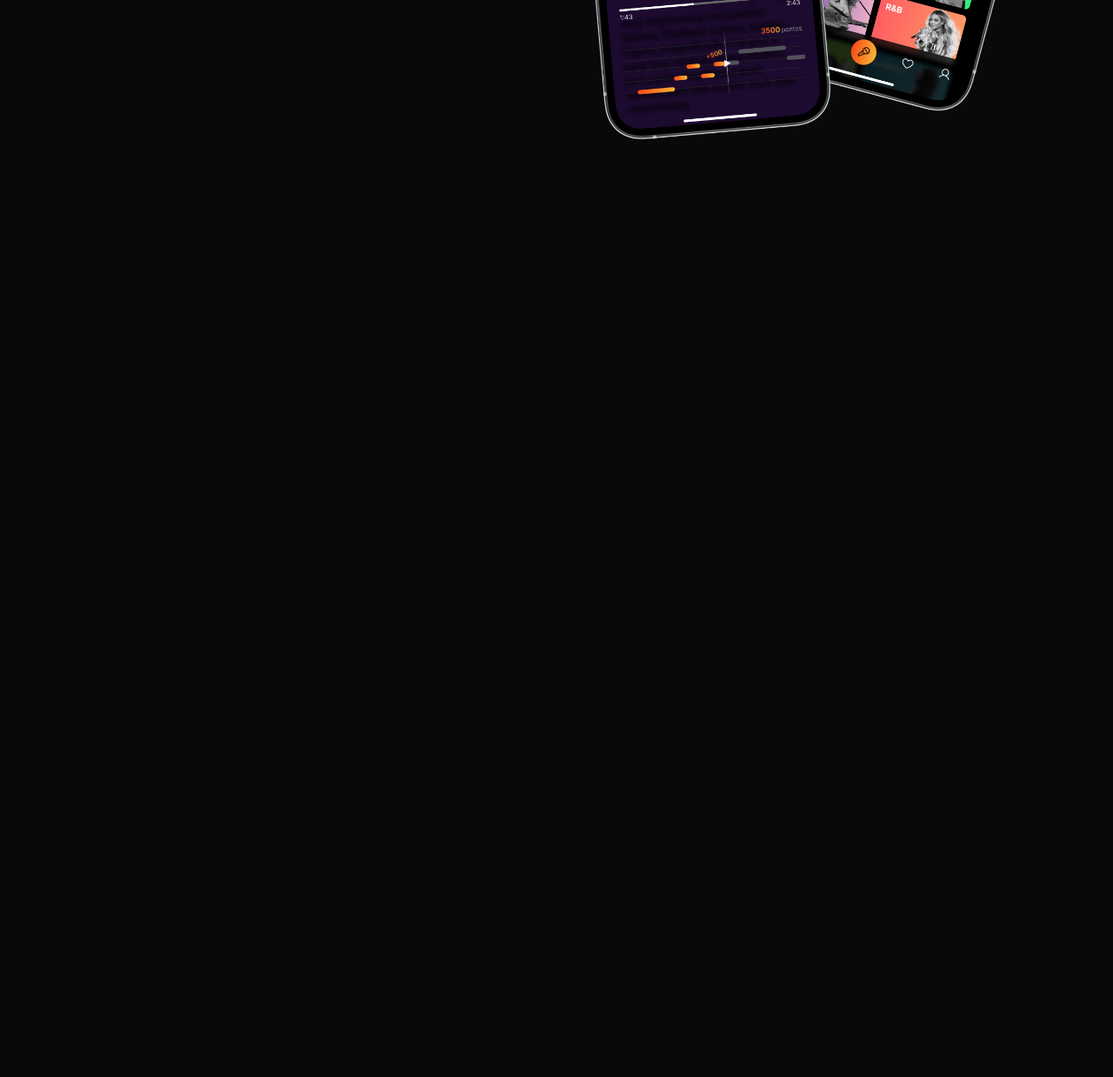
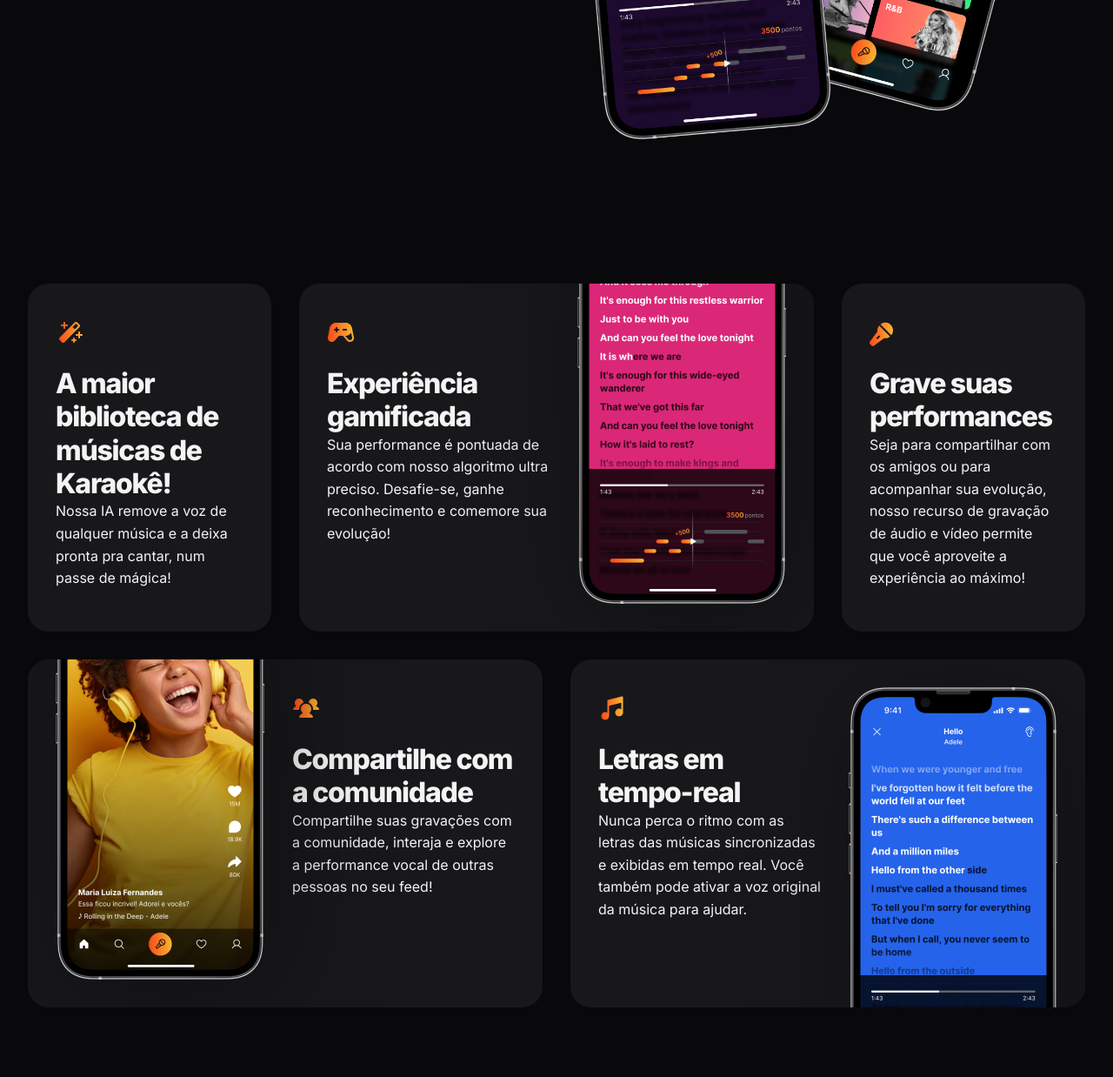
Before and after one commit to MoreiraL1/zingen, a plain HTML site: page index.html in a window 1280 px wide. Shown: the part 1388-2626 px from the top of the page at 87% size. Before the commit the page ends 1634 px from the top, so only its background shows below. Drawn offline with Linux system fonts and the light colour scheme.

Commit message:
seção features

```diff
--- a/index.html
+++ b/index.html
@@ -64,6 +64,74 @@
 
   </section>
 
+  <section id="features">
+    <div class="cards container py-xl grid gap-1.5">
+      <div class="card py-lg px-lg">
+        <img src="assets/icons/MagicWand.svg" alt="">
+        <h3>
+          A maior biblioteca de músicas de Karaokê!
+        </h3>
+        <p>
+          Nossa IA remove a voz de qualquer música e a deixa pronta pra cantar, num passe de mágica!
+        </p>
+      </div>
+      <div class="card py-lg px-lg">
+        <div>
+          <img src="assets/icons/GameController.svg" alt="">
+        <h3>
+          Experiência gamificada
+        </h3>
+        <p>
+          Sua performance é pontuada de acordo com nosso algoritmo ultra preciso. Desafie-se, ganhe reconhecimento e comemore sua evolução!
+        </p>
+        </div>
+        <img class="desktop-only" src="assets/Tela 2.png" alt="">
+
+      </div>
+
+      <div class="card py-lg px-lg">
+        <img src="assets/icons/MicrophoneStage.svg" alt="">
+        <h3>
+          Grave suas performances
+        </h3>
+        <p>
+         Seja para compartilhar com os amigos ou para acompanhar sua evolução, nosso recurso de gravação de áudio e vídeo permite que você aproveite a experiência ao máximo!
+        </p>
+      </div>
+
+      <div class="card py-lg px-lg">
+        <div>
+          <img src="assets/icons/UsersThree.svg" alt="">
+        <h3>
+          Compartilhe com a comunidade
+        </h3>
+        <p>
+          Compartilhe suas gravações com a comunidade, interaja e explore a performance vocal de outras pessoas no seu feed!
+        </p>
+        </div>
+        <img class="desktop-only" src="assets/Tela 1.png" alt="">
+
+      </div>
+
+      <div class="card py-lg px-lg">
+        <div>
+          <img src="assets/icons/MusicNotes.svg" alt="">
+        <h3>
+          Letras em tempo-real
+        </h3>
+        <p>
+          Nunca perca o ritmo com as letras das músicas sincronizadas e exibidas em tempo real. Você também pode ativar a voz original da música para ajudar.
+        </p>
+        </div>
+        <img class="desktop-only" src="assets/Tela 3.png" alt="">
+
+      </div>
+
+
+
+    </div>
+  </section>
+
 </body>
 
 
--- /dev/null
+++ b/styles/cards.css
@@ -0,0 +1,9 @@
+.card {
+  background: var(--surface-color);
+  border: 1px solid var(--stroke-color);
+  border-radius: 1.5rem;
+
+  & h3 {
+    margin-top: 1rem;
+  }
+}
--- /dev/null
+++ b/styles/features.css
@@ -0,0 +1,74 @@
+#features {
+  & .cards {
+    grid-template-columns: 17.5rem 1fr 1fr 17.5rem;
+    grid-template-rows: 25rem 25rem;
+    gap: 2rem;
+  }
+  & .card {
+    position: relative;
+    overflow: hidden;
+
+    & img.desktop-only {
+      position: absolute;
+      max-width: 15rem;
+      filter: drop-shadow(1rem 1rem 4rem rgba(0, 0, 0, 0.35));
+
+    }
+  }
+
+  &.card:nth-child(1) {
+    grid-column: 1/2;
+  }
+
+  & .card:nth-child(2) {
+    grid-column: 2/4;
+
+    & > div {
+      max-width: 16rem;
+    }
+
+    & .desktop-only {
+      bottom: 2rem;
+      right: 2rem;
+    }
+  }
+
+  & .card:nth-child(3) {
+    grid-column: 4/5;
+
+    & .desktop-only {
+      bottom: 2rem;
+      left: 2rem;
+    }
+  }
+
+  & .card:nth-child(4) {
+    grid-column: 1/3;
+    grid-row: 2/3;
+
+    & > div {
+      max-width: 16rem;
+      margin-left: auto;
+    }
+
+    & .desktop-only {
+      bottom: 2rem;
+      left: 2rem;
+    }
+  }
+
+  & .card:nth-child(5) {
+    grid-column: 3/5;
+    grid-row: 2/3;
+
+    & > div {
+      max-width: 16rem;
+    }
+
+    & .desktop-only {
+      top: 2rem;
+      right: 2rem;
+    }
+  }
+
+}
--- a/styles/index.css
+++ b/styles/index.css
@@ -5,3 +5,5 @@
 @import url(header.css);
 @import url(hero.css);
 @import url(sections.css);
+@import url(cards.css);
+@import url(features.css) (width >=80rem);
```
Also changed, not shown: styles/about.css (renamed from about.css).
